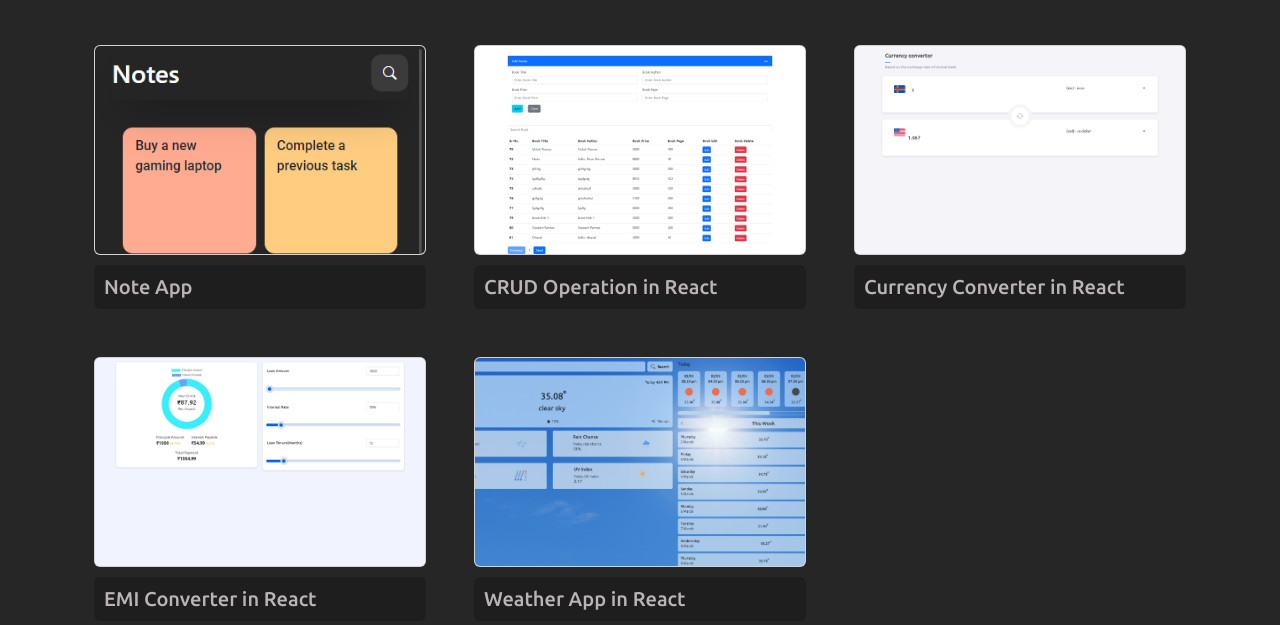
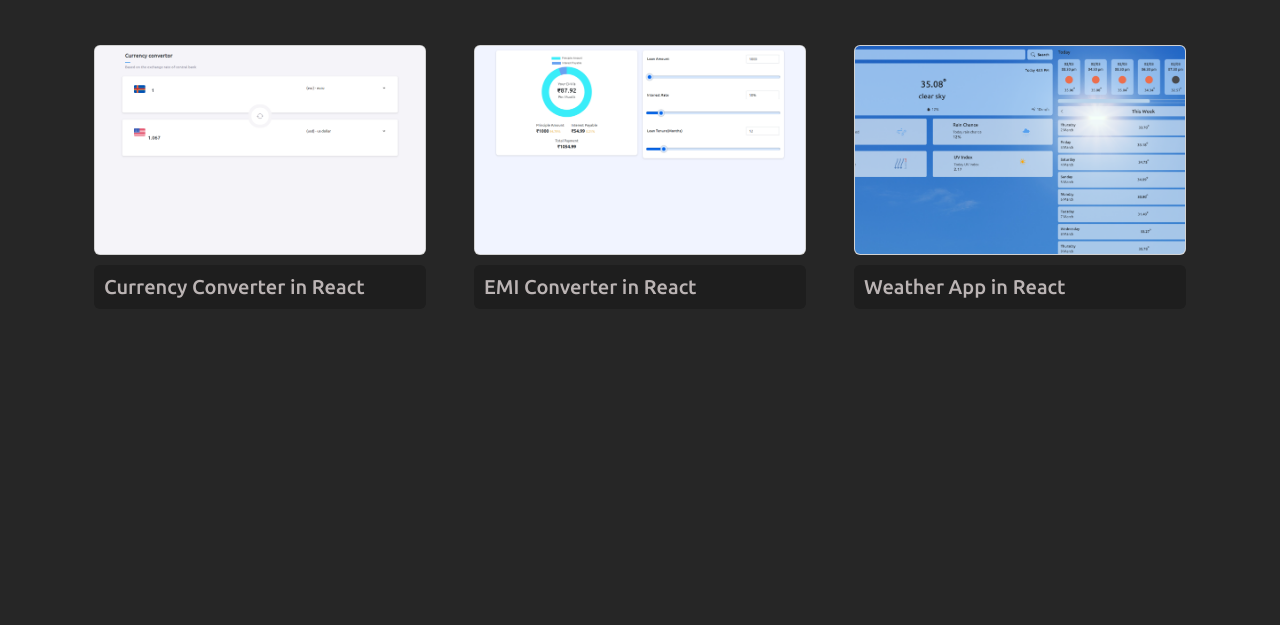
Before and after one commit to gautampar/gautampar.github.io, a plain HTML site: page index.html in a window 1280 px wide. Shown: the part 175-800 px from the top of the page. Drawn offline with nearby package versions, Linux system fonts and the light colour scheme.

Commit message:
Removed none working app

```diff
--- a/index.html
+++ b/index.html
@@ -16,7 +16,7 @@
       <h6 class="m-0">Some Of My Recent</h6>
       <h1 class="m-0">Projects</h1>
       <div class="row">
-        <div class="col-sm-12 col-md-6 col-lg-4 g-5">
+        <!-- <div class="col-sm-12 col-md-6 col-lg-4 g-5">
           <a href="./_01_notes/index.html">
             <div class="card">
               <div class="card-img" style="background-image: url('./assets/imgs/notes-screentshot.png');"></div>
@@ -35,7 +35,7 @@
               <h5 class="m-0 card-text">CRUD Operation in React</h5>
             </div>
           </a>
-        </div>
+        </div> -->
         <div class="col-sm-12 col-md-6 col-lg-4 g-5">
           <a href="./_03_currency_converter/index.html">
             <div class="card">
```
